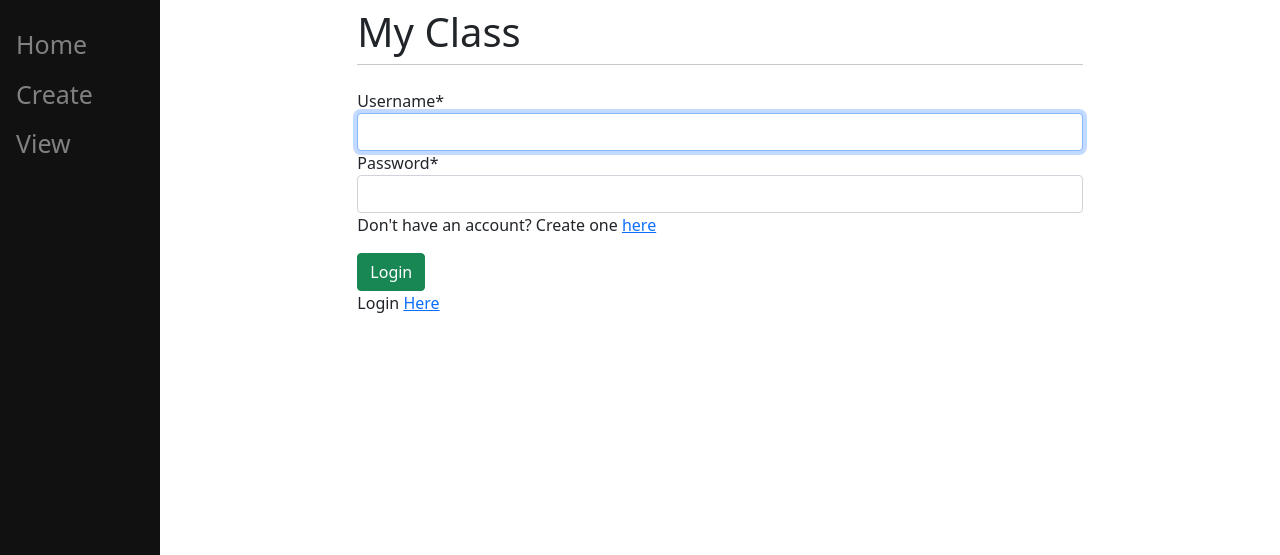
After one commit to vnszero/django_tutorial, a Django app: page /login/ in a window 1280 px wide. The commit adds this page. Shown: the top 555 px of the page. Run offline with Django 4.2, Linux system fonts and the light colour scheme; some libraries are stand-ins or nearby versions.

Commit message:
Login, Logout and User Authentication

```diff
--- a/mysite/main/templates/main/base.html
+++ b/mysite/main/templates/main/base.html
@@ -51,6 +51,11 @@
                 <hr class="mt-0 mb-4">
                 {% block content %}
                 {% endblock %}
+                {% if user.is_authenticated %}
+                    <p>Welcome</p>
+                {% else %}
+                    <p>Login <a href="/login">Here</a></p>
+                {% endif %}
             </div>
         </div>
     </div>
--- a/mysite/mysite/settings.py
+++ b/mysite/mysite/settings.py
@@ -126,3 +126,6 @@ STATIC_URL = 'static/'
 DEFAULT_AUTO_FIELD = 'django.db.models.BigAutoField'
 
 CRISPY_TEMPLATE_PACK='bootstrap4'
+
+LOGIN_REDIRECT_URL = "/"
+LOGOUT_REDIRECT_URL = "/"
--- a/mysite/mysite/urls.py
+++ b/mysite/mysite/urls.py
@@ -21,4 +21,5 @@ urlpatterns = [
     path('admin/', admin.site.urls),
     path('register/', rv.register, name="register"),
     path('', include("main.urls")),
+    path('', include('django.contrib.auth.urls')),
 ]
--- /dev/null
+++ b/mysite/register/templates/registration/login.html
@@ -0,0 +1,16 @@
+{% extends 'main/base.html' %}
+
+{% block title %}
+Login Here
+{% endblock %}
+
+{% load crispy_forms_tags %}
+
+{% block content %}
+    <form method="post" class="form-group">
+        {% csrf_token %}
+        {{form|crispy}}
+        <p>Don't have an account? Create one <a href="/register">here</a></p>
+        <button type="submit" class="btn btn-success">Login</button>
+    </form>
+{% endblock %}
```
Also changed, not shown: mysite/db.sqlite3.
